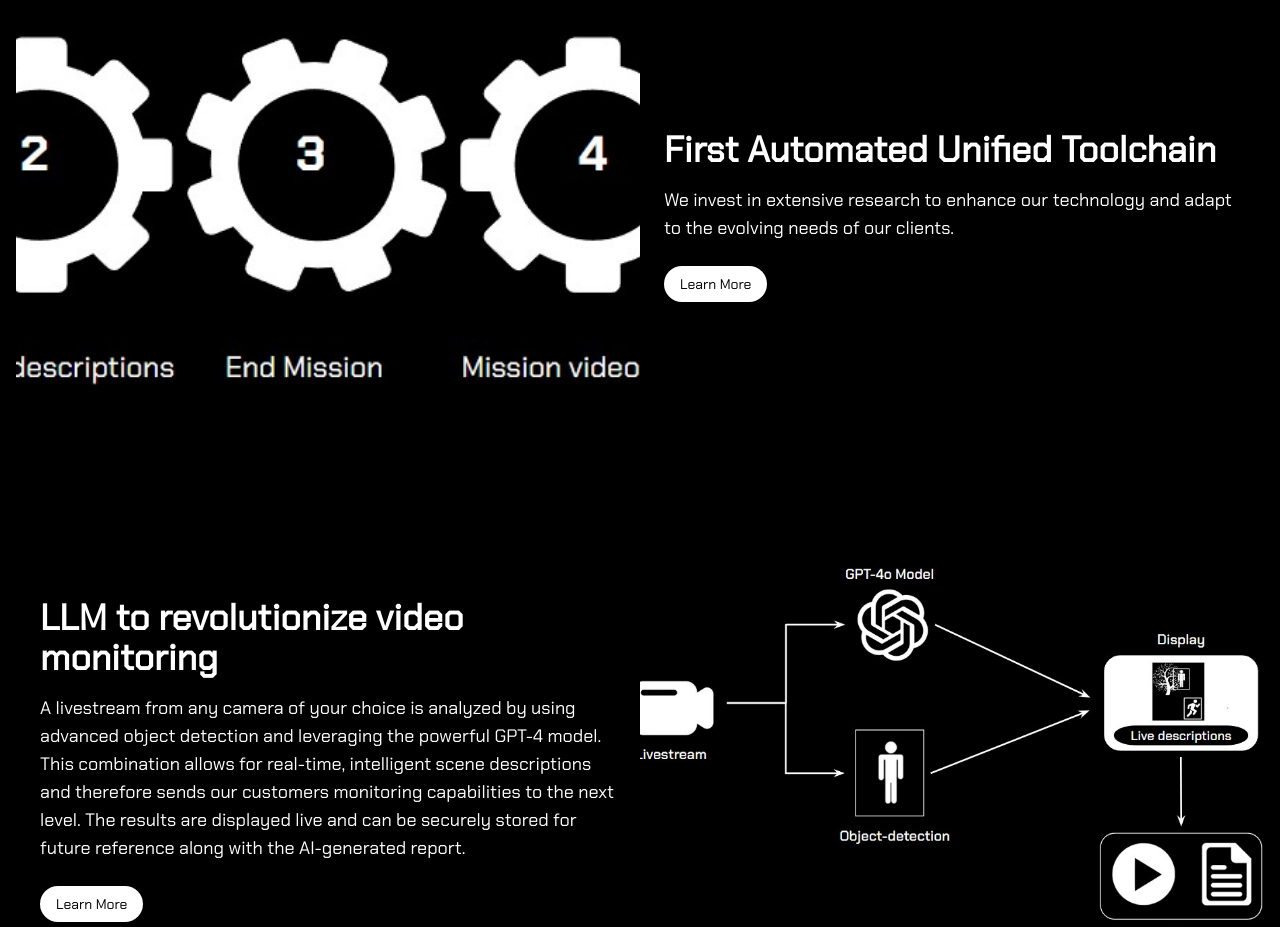
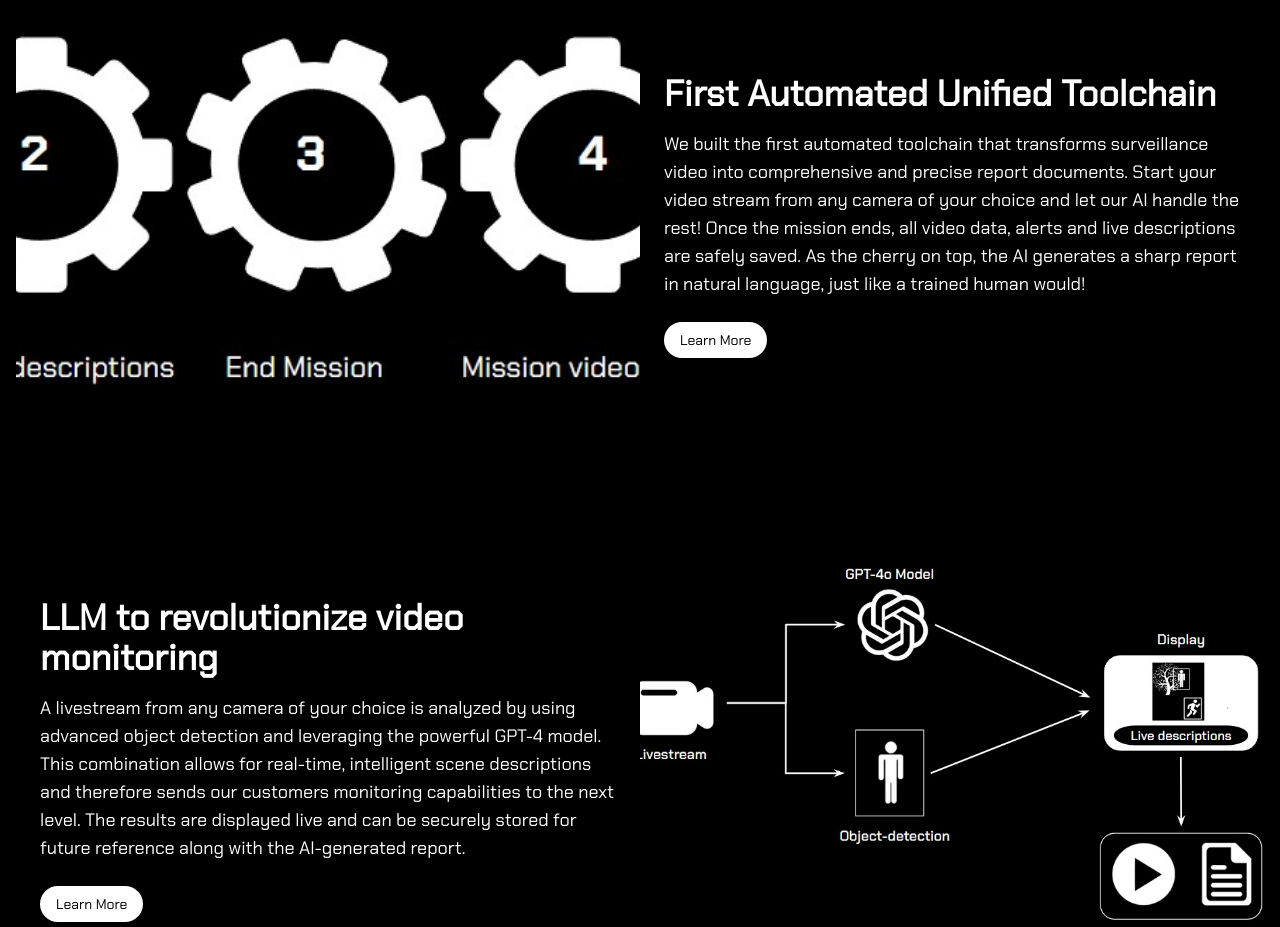
Before and after one commit to aliouuuw/asacam, a Next.js app: page / in a window 1280 px wide. Shown: the part 1400-2327 px from the top of the page. Built offline with nearby package versions, Linux system fonts and the light colour scheme.

Commit message:
Update page.js

```diff
--- a/app/page.js
+++ b/app/page.js
@@ -392,7 +392,7 @@ export default function Home() {
         <Section
           id="research"
           title="First Automated Unified Toolchain "
-          content="We invest in extensive research to enhance our technology and adapt to the evolving needs of our clients."
+          content="We built the first automated toolchain that transforms surveillance video into comprehensive and precise report documents. Start your video stream from any camera of your choice and let our AI handle the rest! Once the mission ends, all video data, alerts and live descriptions are safely saved. As the cherry on top, the AI generates a sharp report in natural language, just like a trained human would!"
           imageSrc="/tool.jpg"
           reversed
         />
```
